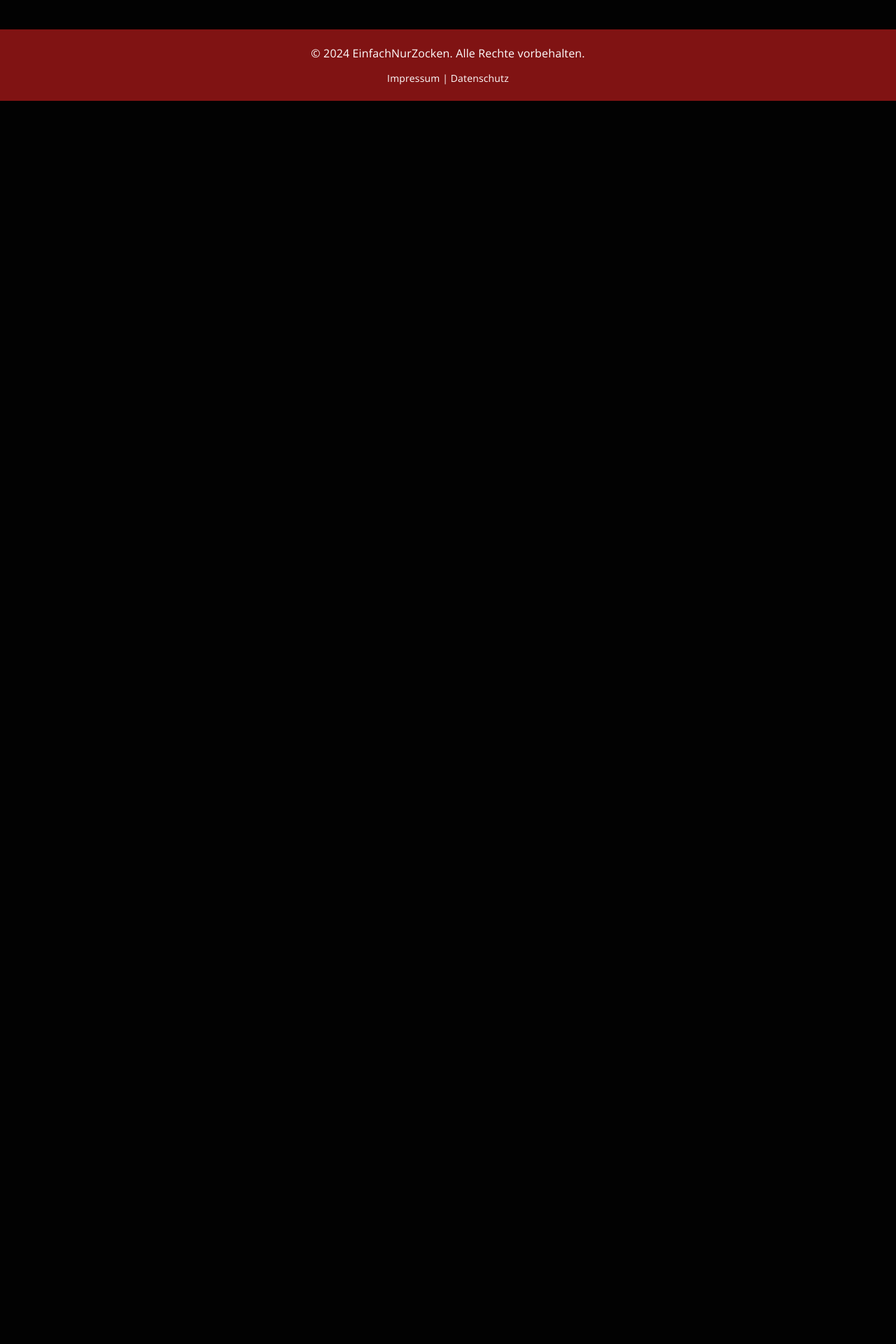
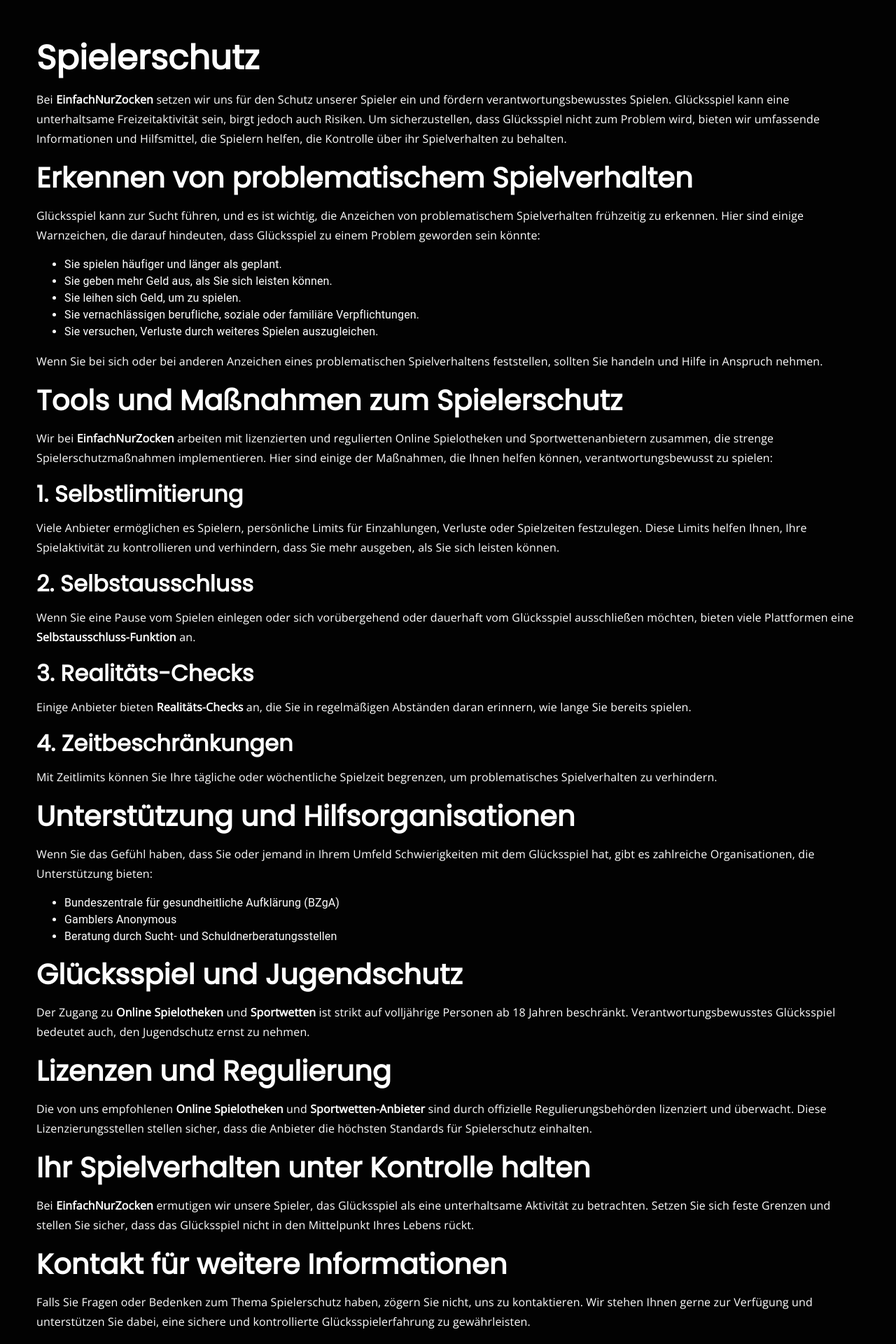
Before and after one commit to NicoLoyLife/einfachnurzocken, a React (Create React App) app: page /spielerschutz in a window 1280 px wide. Shown: the part 120-2040 px from the top of the page at 70% size. Before the commit the page ends 800 px from the top, so only its background shows below. Built offline with nearby package versions, Linux system fonts and the light colour scheme.

Commit message:
Spielerschutz hinzugefügt.

```diff
--- a/src/App.js
+++ b/src/App.js
@@ -13,6 +13,7 @@ import Footer from './components/common/Footer';
 import Wrapper from './components/common/Wrapper';
 import Impressum from './pages/Impressum';
 import PrivacyPolicy from './pages/PrivacyPolicy';
+import Spielerschutz from './pages/Spielerschutz';
 import themes from './theme';
 
 function App() {
@@ -60,6 +61,7 @@ function App() {
           <Route path="/promotions" element={<Promotions />} />
           <Route path="/impressum" element={<Impressum />} />
           <Route path="/datenschutz" element={<PrivacyPolicy />} />
+          <Route path="/spielerschutz" element={<Spielerschutz />} />
         </Routes>
       </Wrapper>
       <Footer />
--- a/src/pages/Spielerschutz.js
+++ b/src/pages/Spielerschutz.js
@@ -0,0 +1,113 @@
+import React from 'react';
+import { Box, Typography } from '@mui/material';
+
+function Spielerschutz() {
+  return (
+    <Box sx={{ padding: '2rem' }}>
+      <Typography variant="h1" component="h1" gutterBottom>
+        Spielerschutz
+      </Typography>
+
+      <Typography variant="body1" paragraph>
+        Bei <strong>EinfachNurZocken</strong> setzen wir uns für den Schutz unserer Spieler ein und fördern verantwortungsbewusstes Spielen. Glücksspiel kann eine unterhaltsame Freizeitaktivität sein, birgt jedoch auch Risiken. Um sicherzustellen, dass Glücksspiel nicht zum Problem wird, bieten wir umfassende Informationen und Hilfsmittel, die Spielern helfen, die Kontrolle über ihr Spielverhalten zu behalten.
+      </Typography>
+
+      <Typography variant="h2" component="h2" gutterBottom>
+        Erkennen von problematischem Spielverhalten
+      </Typography>
+
+      <Typography variant="body1" paragraph>
+        Glücksspiel kann zur Sucht führen, und es ist wichtig, die Anzeichen von problematischem Spielverhalten frühzeitig zu erkennen. Hier sind einige Warnzeichen, die darauf hindeuten, dass Glücksspiel zu einem Problem geworden sein könnte:
+      </Typography>
+      <ul>
+        <li>Sie spielen häufiger und länger als geplant.</li>
+        <li>Sie geben mehr Geld aus, als Sie sich leisten können.</li>
+        <li>Sie leihen sich Geld, um zu spielen.</li>
+        <li>Sie vernachlässigen berufliche, soziale oder familiäre Verpflichtungen.</li>
+        <li>Sie versuchen, Verluste durch weiteres Spielen auszugleichen.</li>
+      </ul>
+
+      <Typography variant="body1" paragraph>
+        Wenn Sie bei sich oder bei anderen Anzeichen eines problematischen Spielverhaltens feststellen, sollten Sie handeln und Hilfe in Anspruch nehmen.
+      </Typography>
+
+      <Typography variant="h2" component="h2" gutterBottom>
+        Tools und Maßnahmen zum Spielerschutz
+      </Typography>
+
+      <Typography variant="body1" paragraph>
+        Wir bei <strong>EinfachNurZocken</strong> arbeiten mit lizenzierten und regulierten Online Spielotheken und Sportwettenanbietern zusammen, die strenge Spielerschutzmaßnahmen implementieren. Hier sind einige der Maßnahmen, die Ihnen helfen können, verantwortungsbewusst zu spielen:
+      </Typography>
+
+      <Typography variant="h3" component="h3" gutterBottom>
+        1. Selbstlimitierung
+      </Typography>
+      <Typography variant="body1" paragraph>
+        Viele Anbieter ermöglichen es Spielern, persönliche Limits für Einzahlungen, Verluste oder Spielzeiten festzulegen. Diese Limits helfen Ihnen, Ihre Spielaktivität zu kontrollieren und verhindern, dass Sie mehr ausgeben, als Sie sich leisten können.
+      </Typography>
+
+      <Typography variant="h3" component="h3" gutterBottom>
+        2. Selbstausschluss
+      </Typography>
+      <Typography variant="body1" paragraph>
+        Wenn Sie eine Pause vom Spielen einlegen oder sich vorübergehend oder dauerhaft vom Glücksspiel ausschließen möchten, bieten viele Plattformen eine <strong>Selbstausschluss-Funktion</strong> an.
+      </Typography>
+
+      <Typography variant="h3" component="h3" gutterBottom>
+        3. Realitäts-Checks
+      </Typography>
+      <Typography variant="body1" paragraph>
+        Einige Anbieter bieten <strong>Realitäts-Checks</strong> an, die Sie in regelmäßigen Abständen daran erinnern, wie lange Sie bereits spielen.
+      </Typography>
+
+      <Typography variant="h3" component="h3" gutterBottom>
+        4. Zeitbeschränkungen
+      </Typography>
+      <Typography variant="body1" paragraph>
+        Mit Zeitlimits können Sie Ihre tägliche oder wöchentliche Spielzeit begrenzen, um problematisches Spielverhalten zu verhindern.
+      </Typography>
+
+      <Typography variant="h2" component="h2" gutterBottom>
+        Unterstützung und Hilfsorganisationen
+      </Typography>
+      <Typography variant="body1" paragraph>
+        Wenn Sie das Gefühl haben, dass Sie oder jemand in Ihrem Umfeld Schwierigkeiten mit dem Glücksspiel hat, gibt es zahlreiche Organisationen, die Unterstützung bieten:
+      </Typography>
+      <ul>
+        <li>Bundeszentrale für gesundheitliche Aufklärung (BZgA)</li>
+        <li>Gamblers Anonymous</li>
+        <li>Beratung durch Sucht- und Schuldnerberatungsstellen</li>
+      </ul>
+
+      <Typography variant="h2" component="h2" gutterBottom>
+        Glücksspiel und Jugendschutz
+      </Typography>
+      <Typography variant="body1" paragraph>
+        Der Zugang zu <strong>Online Spielotheken</strong> und <strong>Sportwetten</strong> ist strikt auf volljährige Personen ab 18 Jahren beschränkt. Verantwortungsbewusstes Glücksspiel bedeutet auch, den Jugendschutz ernst zu nehmen.
+      </Typography>
+
+      <Typography variant="h2" component="h2" gutterBottom>
+        Lizenzen und Regulierung
+      </Typography>
+      <Typography variant="body1" paragraph>
+        Die von uns empfohlenen <strong>Online Spielotheken</strong> und <strong>Sportwetten-Anbieter</strong> sind durch offizielle Regulierungsbehörden lizenziert und überwacht. Diese Lizenzierungsstellen stellen sicher, dass die Anbieter die höchsten Standards für Spielerschutz einhalten.
+      </Typography>
+
+      <Typography variant="h2" component="h2" gutterBottom>
+        Ihr Spielverhalten unter Kontrolle halten
+      </Typography>
+      <Typography variant="body1" paragraph>
+        Bei <strong>EinfachNurZocken</strong> ermutigen wir unsere Spieler, das Glücksspiel als eine unterhaltsame Aktivität zu betrachten. Setzen Sie sich feste Grenzen und stellen Sie sicher, dass das Glücksspiel nicht in den Mittelpunkt Ihres Lebens rückt.
+      </Typography>
+
+      <Typography variant="h2" component="h2" gutterBottom>
+        Kontakt für weitere Informationen
+      </Typography>
+      <Typography variant="body1" paragraph>
+        Falls Sie Fragen oder Bedenken zum Thema Spielerschutz haben, zögern Sie nicht, uns zu kontaktieren. Wir stehen Ihnen gerne zur Verfügung und unterstützen Sie dabei, eine sichere und kontrollierte Glücksspielerfahrung zu gewährleisten.
+      </Typography>
+    </Box>
+  );
+}
+
+export default Spielerschutz;
```
